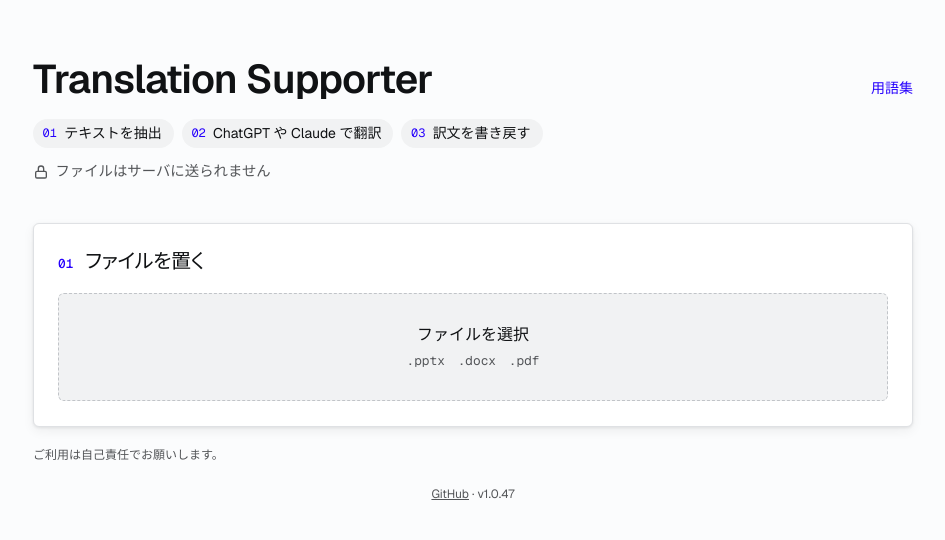
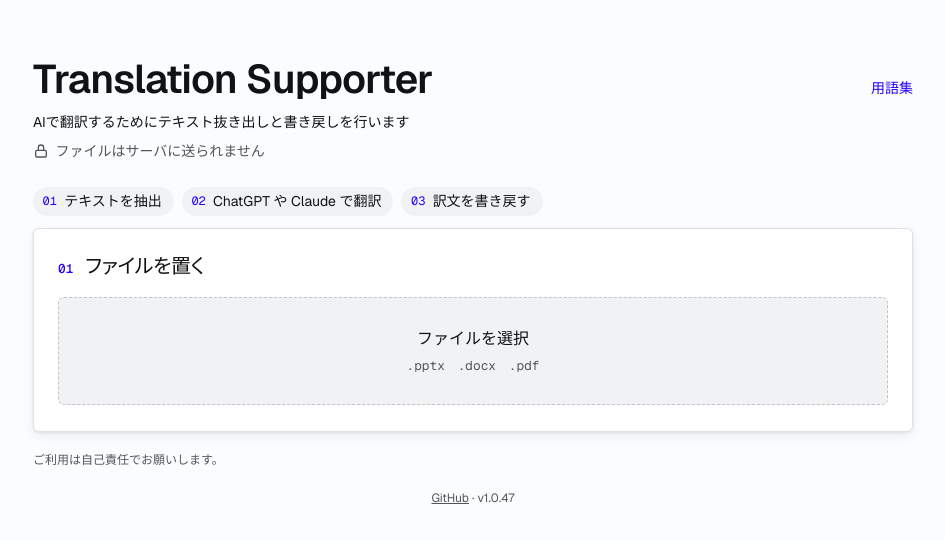
Before and after one commit to symmr/ppt-translation-supporter, a website: page docs/index.html in a window 1280 px wide. Shown: the whole page, without its empty margins (167-1112 px from the left). Drawn offline with nearby package versions, Linux system fonts and the light colour scheme.

Commit message:
Use the shared three-line header: title, lead, and local-only note.

```diff
--- a/docs/index.html
+++ b/docs/index.html
@@ -87,13 +87,15 @@
     @media (max-width: 768px) {
       h1 { font-size: 1.75rem; letter-spacing: -0.5px; }
     }
+    .page-header { margin-bottom: 1.5rem; }
     .page-head {
       display: flex;
       align-items: baseline;
       justify-content: space-between;
       gap: 1rem;
-      margin-bottom: 1rem;
+      margin-bottom: 0.5rem;
     }
+    .lead { margin: 0 0 0.4rem; font-size: 14px; line-height: 22.75px; }
     .link-btn {
       border: none;
       background: none;
@@ -106,7 +108,7 @@
       box-shadow: none;
     }
     .link-btn:hover { background: none; color: var(--accent-hover); text-decoration: underline; }
-    .lede { margin: 0 0 2.5rem; }
+    .lede { margin: 0; }
     .flow {
       list-style: none;
       counter-reset: flow;
@@ -136,8 +138,10 @@
       display: flex;
       align-items: center;
       gap: 0.4rem;
+      margin: 0;
       color: var(--muted);
-      font-size: 0.9rem;
+      font-size: 14px;
+      line-height: 22.75px;
     }
     .note svg { flex: 0 0 auto; width: 1rem; height: 1rem; }
     .step {
@@ -611,16 +615,19 @@
 </head>
 <body>
   <main>
-    <div class="page-head">
-      <h1>Translation Supporter</h1>
-      <button type="button" class="link-btn" id="openGlossaryBtn">用語集<span class="count" id="glossaryHeadCount"></span></button>
-    </div>
+    <header class="page-header">
+      <div class="page-head">
+        <h1>Translation Supporter</h1>
+        <button type="button" class="link-btn" id="openGlossaryBtn">用語集<span class="count" id="glossaryHeadCount"></span></button>
+      </div>
+      <p class="lead">AIで翻訳するためにテキスト抜き出しと書き戻しを行います</p>
+      <p class="note"><svg viewBox="0 0 24 24" fill="none" stroke="currentColor" stroke-width="2" stroke-linecap="round" stroke-linejoin="round" aria-hidden="true"><rect x="4" y="11" width="16" height="10" rx="2"/><path d="M8 11V7a4 4 0 0 1 8 0v4"/></svg>ファイルはサーバに送られません</p>
+    </header>
     <ol class="flow">
       <li>テキストを抽出</li>
       <li>ChatGPT や Claude で翻訳</li>
       <li>訳文を書き戻す</li>
     </ol>
-    <p class="lede note"><svg viewBox="0 0 24 24" fill="none" stroke="currentColor" stroke-width="2" stroke-linecap="round" stroke-linejoin="round" aria-hidden="true"><rect x="4" y="11" width="16" height="10" rx="2"/><path d="M8 11V7a4 4 0 0 1 8 0v4"/></svg>ファイルはサーバに送られません</p>
 
     <section class="step" id="step1">
       <div class="step-head">
```
Also changed, not shown: CHANGELOG.md.
